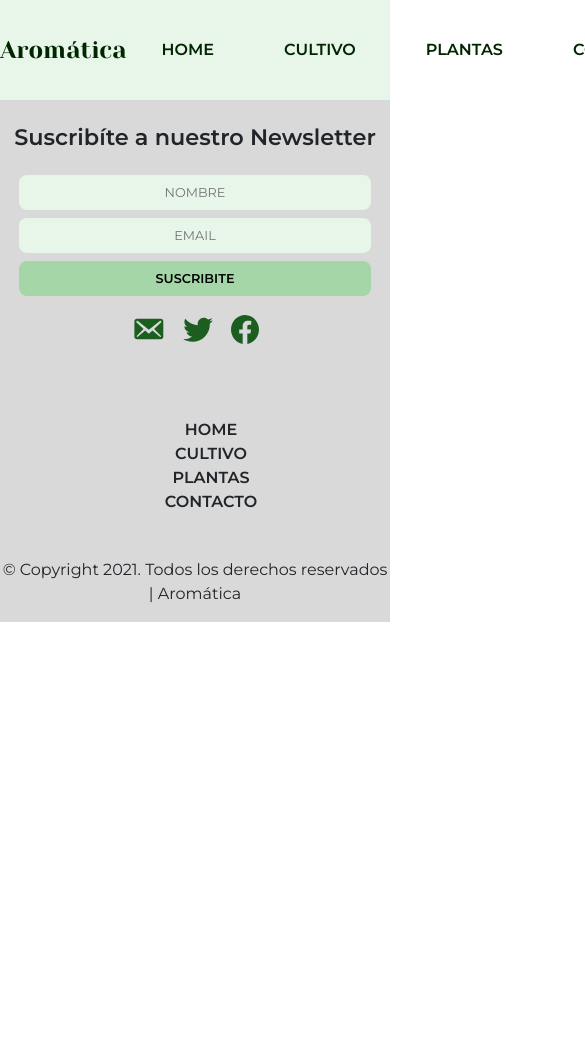
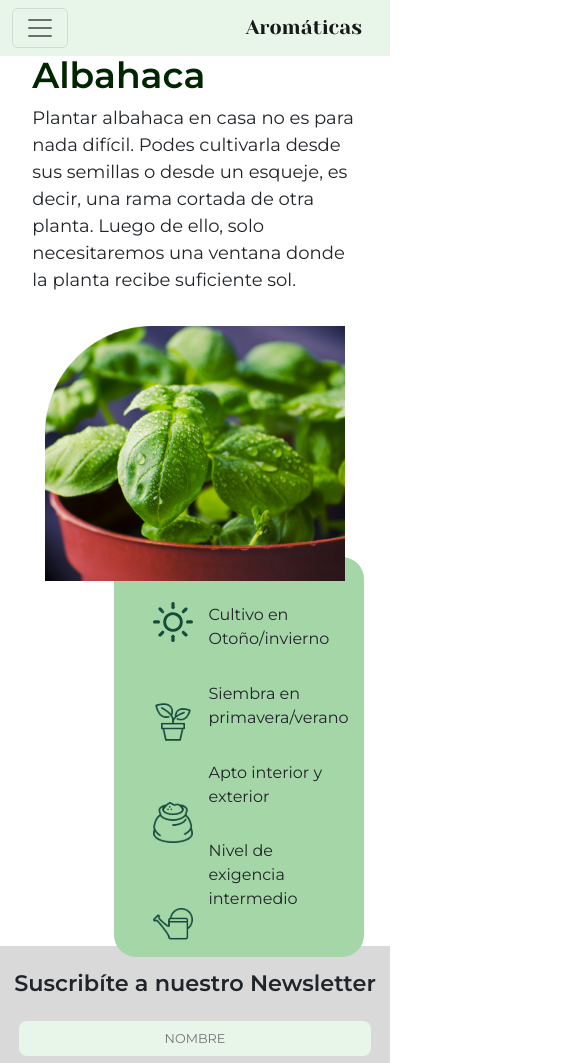
Before and after one commit to BrajhanLop/AromaticsApp, a React (Vite) app: page /detalle in a window 390 px wide. Shown: the top 1063 px of the page, 585 px wide, since content can reach past the window. Before the commit the page ends 844 px from the top, so only its background shows below. Built offline with nearby package versions, Linux system fonts and the light colour scheme.

Commit message:
Arme pagina detallePlantas, hice responsive la misma pagina mas el componente main 2, cambie el navbar por uno responsive

```diff
--- a/src/components/Navbar/Navbar-App.jsx
+++ b/src/components/Navbar/Navbar-App.jsx
@@ -1,4 +1,8 @@
 import React from 'react';
+import Container from 'react-bootstrap/Container';
+import Nav from 'react-bootstrap/Nav';
+import Navbar from 'react-bootstrap/Navbar';
+import NavDropdown from 'react-bootstrap/NavDropdown';
 
 import '../styles/navbar.css'
 
@@ -6,19 +10,20 @@ import '../styles/navbar.css'
 
 const NavbarApp = () => {
     return (
-        <div>
-            <nav className='containerNav'>
-                <div>
-                    <span className='logoNav'>Aromática</span>
-                </div>
-                    <div className='item'>
-                            <span>HOME</span>
-                            <span>CULTIVO</span>
-                            <span>PLANTAS</span>
-                            <span>CONTACTO</span>
-                    </div>
-            </nav>
-        </div>
+        <Navbar className='containerNav' expand="lg">
+        <Container className='' >
+          <Navbar.Toggle aria-controls="basic-navbar-nav" />
+          <Navbar.Brand className='logoNav ' href="/">Aromáticas</Navbar.Brand>
+          <Navbar.Collapse id="basic-navbar-nav" className='navItem '>
+            <Nav className="me-5">
+              <Nav.Link className='item' href="/">HOME</Nav.Link>
+              <Nav.Link className='item' href="#link">CULTIVO</Nav.Link>
+              <Nav.Link className='item' href="#link">PLANTAS</Nav.Link>
+              <Nav.Link className='item' href="/contacto">CONTACTO</Nav.Link>
+            </Nav>
+          </Navbar.Collapse>
+        </Container>
+      </Navbar>
     );
 }
 
--- a/src/components/main2/Main2.jsx
+++ b/src/components/main2/Main2.jsx
@@ -17,10 +17,10 @@ const Main2 = () => {
     return (
         <>
         <div className='container main2Container'>
-            <div className='col-5 imgContainer'>
+            <div className='col-11 col-lg-6 col-xl-5  imgContainer'>
                 <img src={cultivo} alt="" />
             </div>
-            <div className='col-5 mx-5 containerInfo'>
+            <div className='col-11  col-lg-6 col-xl-5 mx-5 containerInfo'>
                 <h3 className='my-4 h3Main2'>Cultivo</h3>
                 <p className='info'>Como primera recomendación para comenzar a plantar aromáticas, será tener determinados utensilios que te harán el trabajo más facil. Sugerimos el uso de guantes, macetas grandes y medianas, tierra fértil, pala de mano y regadera. Será opcional, pero muy útil, tener tijeras de poda pequeñas y pulverizadores.</p>
             </div>
--- /dev/null
+++ b/src/components/styles/detallesPlantas.css
@@ -0,0 +1,121 @@
+
+
+
+.detalleContainer{
+    height: 80vh;
+    display: flex;
+    align-items: start;
+    justify-content: center;
+    margin-top: 6rem;
+    font-family: 'Montserrat', sans-serif;
+
+}
+
+.imgContenedor{
+    z-index: 10;
+}
+
+.h3detalle{
+    font-weight: 600;
+    color: #002600;
+    font-size: 36px;
+}
+
+.contenedorInfo{
+    margin-bottom: 120px;
+}
+
+.infoPlanta{
+    font-size: 18px;
+}
+
+.contIcons{
+    display: flex;
+    justify-content: center;
+    width: 700px;
+    height: 286px;
+    background-color: #A5D6A7;
+    border-radius: 22px;
+    padding: 15px;
+    position: absolute;
+    margin-left: 120px;
+    margin-top: 200px;
+    z-index: 1;
+
+}
+.imgIcon{
+    width: 40px;
+}
+.icon{
+    display: flex;
+    flex-direction: column;
+    justify-content: space-evenly;
+    align-items: end;
+    width:100%;
+}
+
+.infoIconos{
+    display: flex;
+    flex-direction: column;
+    width: 100%;
+    justify-content: space-evenly;
+    align-items: start;
+}
+
+@media (max-width:992px){
+    .contIcons{
+        width: 500px;
+        margin-left: 200px;
+        margin-top: 280px;
+    }
+    .infoIconos{
+        width: 80%;
+    }
+}
+
+@media (max-width:768px){
+    .detalleContainer{
+        flex-direction: column-reverse;
+        margin-top: 0rem;
+        margin-bottom: 24rem;
+        align-items: center;
+    }
+
+    .contenedorInfo{
+        margin-bottom: 0px;
+        padding: 1rem;
+    }
+
+    .contIcons{
+        width: 250px;
+        height: 400px;
+        margin-top: 57rem;
+        margin-left: 15rem;
+    }
+    .icon{
+        width: 70%;
+    }
+}
+
+@media (max-width:576px){
+    .detalleContainer{
+        height: 60vh;
+    }
+    .contIcons{
+        margin-top: 53rem;
+        margin-left: 7.5rem;
+    }
+
+     .imgContenedor img {
+        width: 300px;
+    }
+
+}
+
+@media (max-width:430px){
+    .contIcons{
+        margin-top: 56rem;
+        margin-left: 7rem;
+        margin-right: 25px;
+    }
+}
--- a/src/components/styles/main2.css
+++ b/src/components/styles/main2.css
@@ -5,6 +5,7 @@
 .main2Container{
     height: 100vh;
     display: flex;
+    justify-content: center;
     align-items: center;
     font-family: 'Montserrat', sans-serif;
 
@@ -37,3 +38,41 @@
 .imgIcon{
     margin: 0 28px;
 }
+
+@media (max-width:992px){
+    .main2Container{
+        height: 90vh;
+        flex-direction: column-reverse;
+
+    }
+    .containerInfo{
+        margin-bottom: 0px;
+    }
+}
+
+@media (max-width:768px){
+    .main2Container{
+        height: 100vh;
+    }
+
+    .imgContainer{
+        margin-bottom: 8rem;
+    }
+    .containerIcons{
+        margin-left: 150px;
+        margin-top: 350px;
+        width: 300px;
+    }
+}
+@media (max-width:576px){
+    .containerIcons{
+        margin-left: 200px;
+        margin-top: 450px;
+        margin-right: 70px;
+        width: 200px;
+        padding: 2px;
+    }
+    .imgIcon{
+        margin: 30px 15px;
+    }
+}
--- a/src/components/styles/navbar.css
+++ b/src/components/styles/navbar.css
@@ -1,33 +1,32 @@
 @import url('https://fonts.googleapis.com/css2?family=Montserrat:wght@600&family=Yeseva+One&display=swap');
 .containerNav{
-    display: flex;
-    justify-content: space-around;
-    align-items: center;
     background-color: #E8F5E9;
-    height: 100px;
-    color: #002600
 
 }
 
 .logoNav{
+    color: #002600;
     font-family:'Yeseva One', cursive;
     font-size: 24px;
 }
 
 
 
-.item{
+.navItem{
     display: flex;
-}
-
-.item span {
-    list-style: none;
-    margin: 0 35px;
+    justify-content: end;
     font-family: 'Montserrat', sans-serif;
     font-size: 16px;
     font-weight: 600;
 }
 
-.item span:hover{
-    color: #1B5E20;
+.item{
+    color: #002600;
+    margin: 0 25px;
 }
+
+@media (max-width:992px){
+    .navItem{
+        justify-content: start;
+    }
+}
--- /dev/null
+++ b/src/pages/plantas/detallesPlantas.jsx
@@ -0,0 +1,41 @@
+import React from 'react';
+import '../../components/styles/detallesPlantas.css'
+
+import Albahaca from '../../images/albahaca2.png'
+import maceta from '../../images/maceta.svg'
+import regadera from '../../images/regadera.svg'
+import sol from '../../images/sol.svg'
+import abono from '../../images/abono.svg'
+
+const DetallesPlantas = () => {
+    return (
+        <div className='containerPrincipal'>
+            <div className='detalleContainer'>
+                <div className='mx-4 imgContenedor'>
+                    <img src={Albahaca} alt="" />
+                </div>
+                <div className='col-11 col-md-5 col-lg-6 mx-1 contenedorInfo'>
+                    <h3 className='mb-2 h3detalle'>Albahaca</h3>
+                    <p className='infoPlanta'>Plantar albahaca en casa no es para nada difícil. Podes cultivarla desde sus semillas o desde un esqueje, es decir, una rama cortada de otra planta. Luego de ello, solo necesitaremos una ventana donde la planta recibe suficiente sol.
+                    </p>
+                </div>
+                <div className='contIcons '>
+                    <div className='icon'>
+                        <img className='imgIcon' src={sol} alt="" />
+                        <img className='imgIcon' src={maceta} alt="" />
+                        <img className='imgIcon' src={abono} alt="" />
+                        <img className='imgIcon' src={regadera} alt="" />
+                    </div>
+                    <div className='infoIconos'>
+                        <span>Cultivo en Otoño/invierno</span>
+                        <span>Siembra en primavera/verano</span>
+                        <span>Apto interior y exterior</span>
+                        <span>Nivel de exigencia intermedio</span>
+                    </div>
+                </div>
+            </div>
+        </div>
+    );
+}
+
+export default DetallesPlantas;
--- a/src/routes/AromaticasRoutes.jsx
+++ b/src/routes/AromaticasRoutes.jsx
@@ -4,6 +4,7 @@ import ContainerFooter from "../components/footer/ContainerFooter";
 import NavbarApp from "../components/Navbar/Navbar-App";
 import Contacto from "../pages/contacto/Contacto";
 import Home from "../pages/home/Home";
+import DetallesPlantas from "../pages/plantas/detallesPlantas";
 import Plantas from "../pages/plantas/Plantas";
 
 
@@ -15,6 +16,7 @@ const AromaticasRoutes = () => {
         <Route path="/" element={<Home />} />
         <Route path="/plantas" element={<Plantas />} />
         <Route path="/contacto" element={<Contacto />} />
+        <Route path="/detalle" element={<DetallesPlantas />} />
         {/* Agregar mas rutas */}
       </Routes>
       <ContainerFooter/>
```
Also changed, not shown: src/images/albahaca2.png (added), src/images/sol.svg (added).
